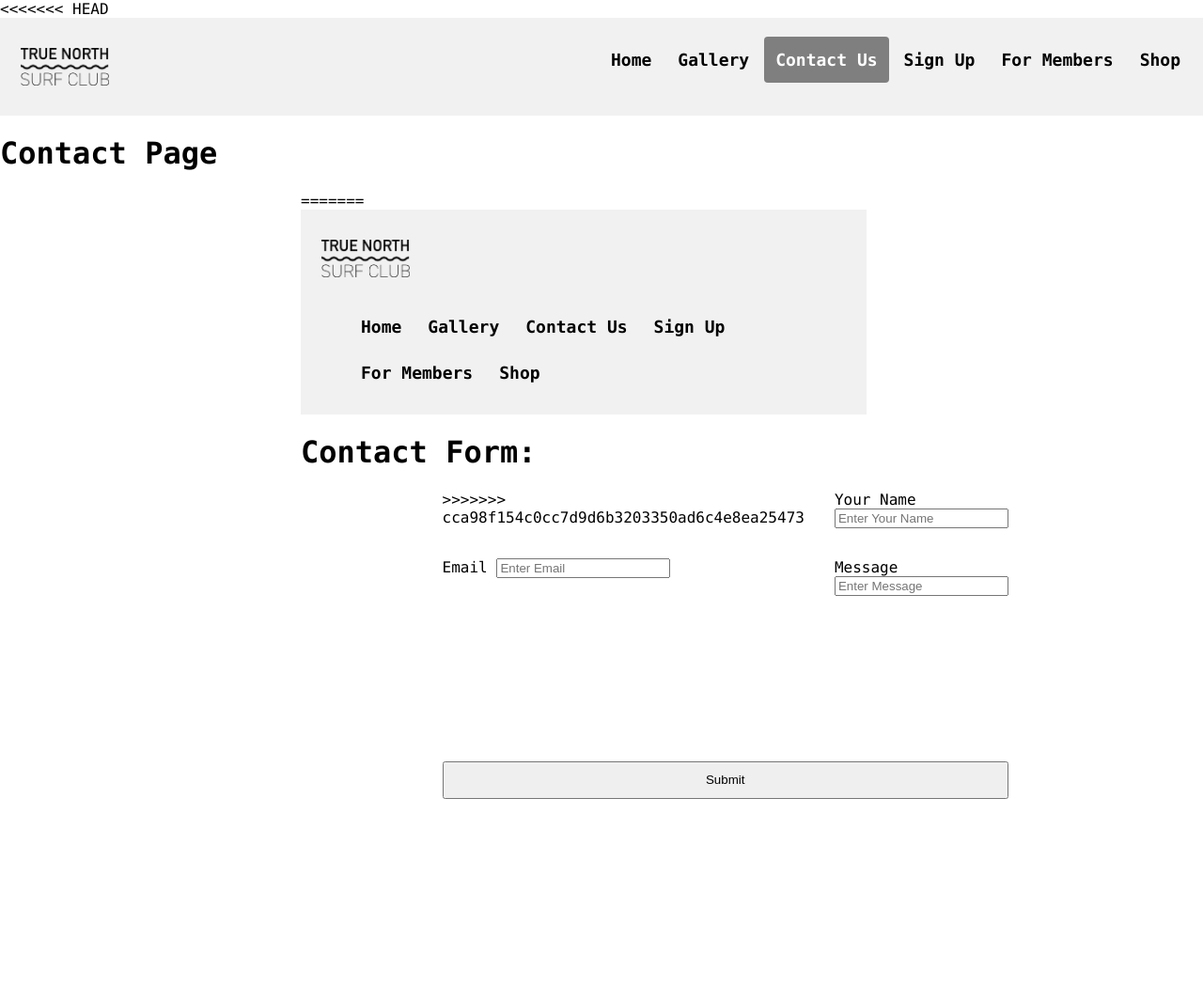
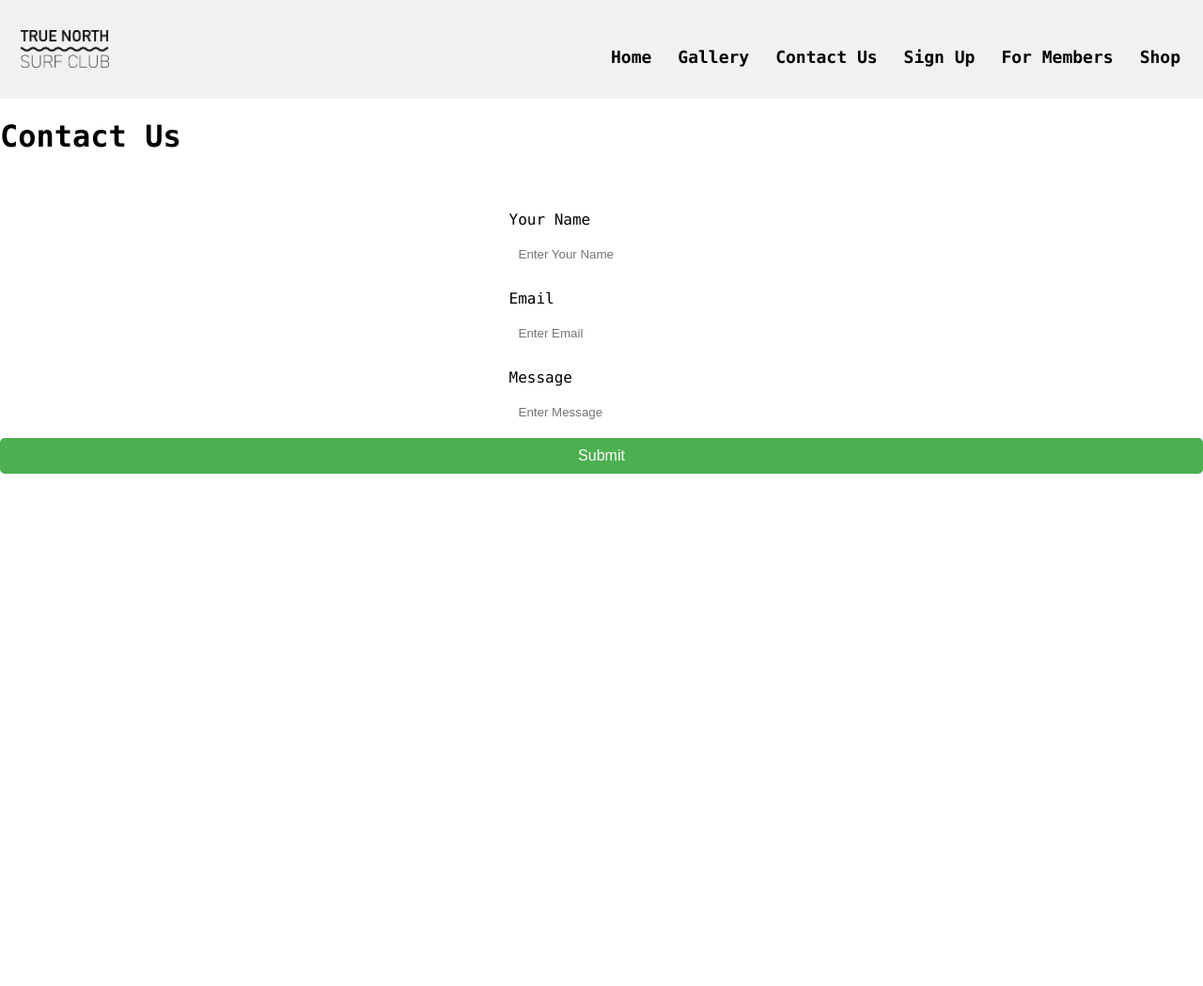
Before and after one commit to benkelly2/KV6002, a PHP site: page /src/contact.php in a window 1280 px wide. Shown: the top 1049 px of the page at 94% size. After the commit the page ends 504 px from the top, so only its background shows below. Run offline with PHP 8.4, Linux system fonts and the light colour scheme.

Commit message:
contact form

```diff
--- a/TrueNorth Surfing/css/contact.css
+++ b/TrueNorth Surfing/css/contact.css
@@ -1,33 +1,37 @@
-.form-container {
-    width: 50%;
-    margin: auto;
-    display: grid;
-    grid-template-columns: 1fr 4fr;
-    grid-template-rows: 1fr 1fr 1fr 1fr 1fr;
-    gap: 2em 2em;
-    grid-auto-flow: row;
-    grid-template-areas:
-        "nameLabel name"
-        "emailLabel email"
-        "subjectLabel subject"
-        "messageLabel message"
-        "submit submit";
+#contactform form {
+display: flex;
+flex-direction: column;
+align-items: center;
+margin-top: 50px;
 }
 
-.name { grid-area: name; }
+#contactform label {
+display: block;
+margin-top: 10px;
+}
 
-.nameLabel { grid-area: nameLabel; }
+#contactform input[type="text"],
+#contactform textarea {
+padding: 10px;
+margin: 10px 0;
+border-radius: 5px;
+border: none;
+width: 100%;
+box-sizing: border-box;
+}
 
-.email { grid-area: email; }
+#contactform textarea {
+height: 150px;
+}
 
-.emailLabel { grid-area: emailLabel; }
-
-.subject { grid-area: subject; }
-
-.subjectLabel { grid-area: subjectLabel; }
-
-.message { grid-area: message; }
-
-.messageLabel { grid-area: messageLabel; }
-
-.submit { grid-area: submit; }
+#contactform input[type="submit"] {
+padding: 10px;
+background-color: #4CAF50;
+color: white;
+border: none;
+border-radius: 5px;
+cursor: pointer;
+width: 100%;
+box-sizing: border-box;
+font-size: 16px;
+}
--- a/TrueNorth Surfing/src/contact.php
+++ b/TrueNorth Surfing/src/contact.php
@@ -1,32 +1,3 @@
-<!DOCTYPE html>
-<html lang="en">
-<head>
-    <meta charset="UTF-8">
-    <link rel="stylesheet" href="../css/style.css">
-    <link rel="stylesheet" href="../css/contact.css">
-    <script type="text/javascript" src="./scripts/contact_form.js"></script>
-    <title>Contact</title>
-</head>
-<body>
-
-<<<<<<< HEAD
-    <div class="header">
-        <a href="../index.php"><img class="logo-icon" src="../img/TrueNorthSurfClubLogo.png" alt="True North Surf Club Logo"/></a>
-        <div class="header-right">
-            <a href="../index.php">Home</a>
-            <a href="gallery.php">Gallery</a>
-            <a class="active" href="contact.php">Contact Us</a>
-            <a href="signup.php">Sign Up</a>
-            <a href="members.php">For Members</a>
-            <a href="shop.php">Shop</a>
-        </div>
-    </div>
-
-    <h1>Contact Page</h1>
-
-    <div class="form-container" id="contactform">
-        <form action="./scripts/processForm.php" method="post" name="contact_form">
-=======
 <?php
 //ini_set("session.save_path", "WHEREVER THE SESSION DATA FILE WILL BE");
 session_start();
@@ -35,28 +6,44 @@
 echo headerSetup();
 echo genNav(array("index.php" => "Home", "gallery.php" => "Gallery", "contact.php" => "Contact Us", "signup.php" => "Sign Up", "members.php" => "For Members", "shop.php" => "Shop"));
 echo headerClose();
-    echo bodyStart("Contact Form:");
+echo bodyStart("Contact Us");
+if (!isset($_GET['message'])) {
 ?>
-    <div class="form-container" id="sign-up-form">
-        <form action="./scripts/processForm.php">
->>>>>>> cca98f154c0cc7d9d6b3203350ad6c4e8ea25473
+<div class="form-container" id="contactform">
+    <form action="./processForm.php" method="post" name="contact_form">
         <div>
             <label class="nameLabel">Your Name</label>
-                <input type="text" class="name" placeholder="Enter Your Name" name="name" required>
+            <input type="text" placeholder="Enter Your Name" name="name" required>
         </div>
 
         <div>
             <label class="emailLabel">Email</label>
-                <input type="text" class="email" placeholder="Enter Email" name="email" required>
+            <input type="text" placeholder="Enter Email" name="email" required>
         </div>
 
         <div>
             <label class="messageLabel">Message</label>
-                <input type="text" class="message" placeholder="Enter Message" name="message" required>
+            <input type="text" placeholder="Enter Message" name="message" required>
         </div>
         <input type="submit" class="submit" value="Submit">
     </form>
 </div>
 <?php
+}
+if (isset($_GET['message'])) {
+    // get the message and sanitize it
+    $message = htmlspecialchars($_GET['message']);
+
+    // display the message in a pop-up
+    if($_GET['message'] == 'Email sent successfully'){
+        echo '<script>alert("Email sent successfully.")</script>';
+    }
+    else{
+        echo '<script>alert("Error sending email. You will be redirected in 10 seconds.");setTimeout(function(){location.href="contact.php";},10000);</script>';
+    }
+?>
+<div>thanks</div>
+<?php
+}
 echo bodyEnd();
 ?>
```
Also changed, not shown: TrueNorth Surfing/src/scripts/processForm.php (+51 -32 lines). Lines whose indentation alone changed are shown as unchanged.
